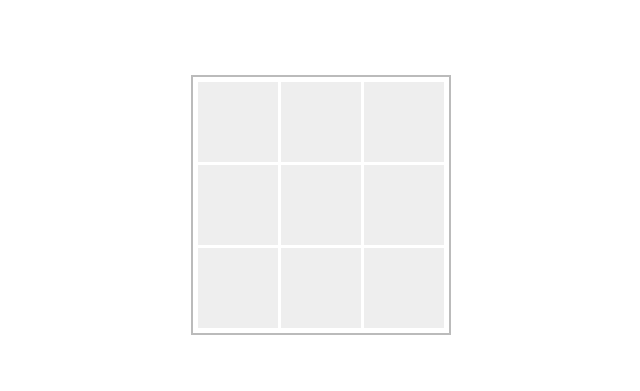
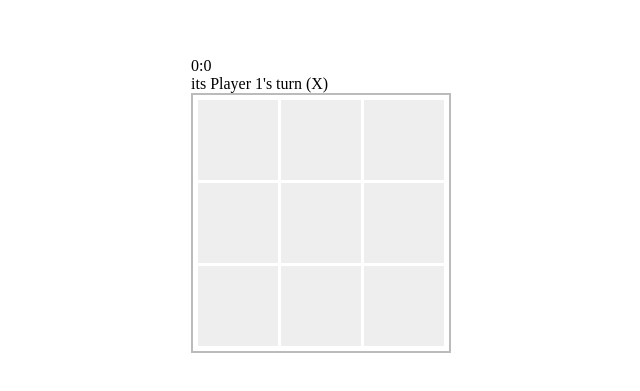
Before and after one commit to bontaramsonta/tictactoe, a React (Vite) app: page / in a window 1280 px wide. Shown: the part 195-586 px from the top of the page, without its empty margins (319-959 px from the left). Built offline with nearby package versions, Linux system fonts and the light colour scheme.

Commit message:
add score and start new game

```diff
--- a/src/App.tsx
+++ b/src/App.tsx
@@ -1,14 +1,27 @@
-import React, { useCallback } from "react";
+import React from "react";
+
+const getChar = (turn: number) => (turn === 1 ? "X" : "O");
+
+const Score: React.FC<{ score: [number, number] }> = ({ score }) => {
+  return (
+    <div>
+      {score[0]}:{score[1]}
+    </div>
+  );
+};
+
 function App() {
+  const setRandomTurn = () => Math.floor(Math.random() * 2 + 1);
+
   const [gameState, setGameState] = React.useState(new Array(9).fill(null));
-  const [turn, setTurn] = React.useState(Math.floor(Math.random() * 2 + 1)); // 1,2
+  const [turn, setTurn] = React.useState(setRandomTurn()); // 1,2
   const [result, setResult] = React.useState<string | null>(null);
-  const [score, setScore] = React.useState([0, 0]);
+  const [score, setScore] = React.useState<[number, number]>([0, 0]);
   const [moves, setMoves] = React.useState([]);
 
   const checkIfWon = () => {
     for (const turn of [1, 2]) {
-      const char = turn === 1 ? "X" : "O";
+      const char = getChar(turn);
       // column check
       for (let i = 0; i < 3; i++) {
         const [first, second, third] = [
@@ -51,7 +64,7 @@ function App() {
       return;
     }
     console.log("[played]", turn, index, gameState[index]);
-    const char = turn === 1 ? "X" : "O";
+    const char = getChar(turn);
     if (gameState[index] === null) {
       const newGameState = gameState;
       newGameState.splice(index, 1, char);
@@ -59,18 +72,44 @@ function App() {
     }
     const won = checkIfWon();
     if (won) {
+      setScore(
+        score.map((score, i) => (i + 1 === turn ? score + 1 : score)) as [
+          number,
+          number
+        ]
+      );
       setResult(`Player ${turn} won`);
     }
     setTurn(turn === 1 ? 2 : 1);
   };
 
   return (
-    <div className="container">
-      {gameState.map((value, index) => (
-        <div key={index} onClick={() => play(index)} className="box">
-          {value}
+    <div>
+      <Score score={score} />
+      <p>{`its Player ${turn}'s turn (${getChar(turn)})`}</p>
+      <div className="container">
+        {gameState.map((value, index) => (
+          <div key={index} onClick={() => play(index)} className="box">
+            {value}
+          </div>
+        ))}
+      </div>
+      {result && (
+        <div>
+          <p>{result}</p>
+          <button
+            onClick={() => {
+              console.log("[start new game]");
+              setResult(null);
+              setGameState(new Array(9).fill(null));
+              setTurn(setRandomTurn());
+            }}
+          >
+            start new game
+          </button>
+          <button onClick={() => {}}>reset scores</button>
         </div>
-      ))}
+      )}
     </div>
   );
 }
```
